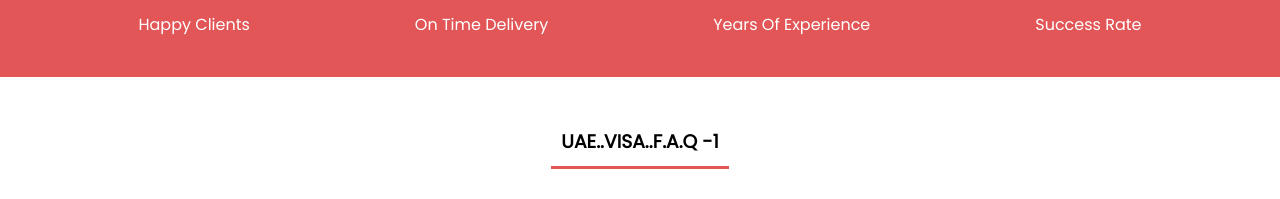
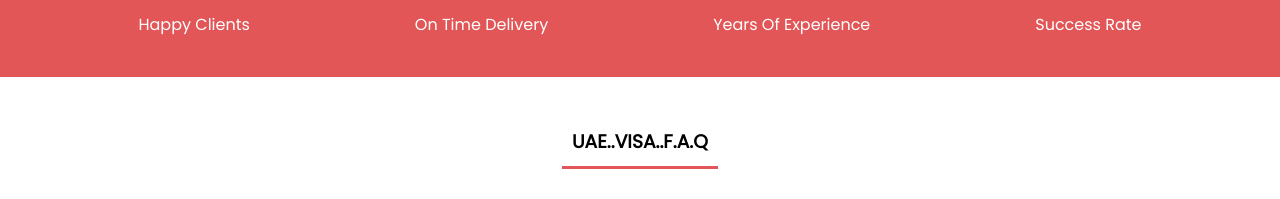
Before and after one commit to alphaDinar/TravelNTour, a Next.js app: page /dubaiVisa in a window 1280 px wide. Shown: the part 1166-1365 px from the top of the page. Built offline with nearby package versions, Linux system fonts and the light colour scheme; no server answers; a web font is replaced by a local one.

Commit message:
'change'

```diff
--- a/src/app/dubaiVisa/page.tsx
+++ b/src/app/dubaiVisa/page.tsx
@@ -488,7 +488,7 @@ const StudentVisa = () => {
 
       {/* <section> */}
       <section className={styles.faqBox} id='hor'>
-        <h3>UAE..VISA..F.A.Q {activeFAQ} </h3>
+        <h3>UAE..VISA..F.A.Q</h3>
 
         <section className={styles.faqs}>
           {faqList.map((faq, i) => (
```
